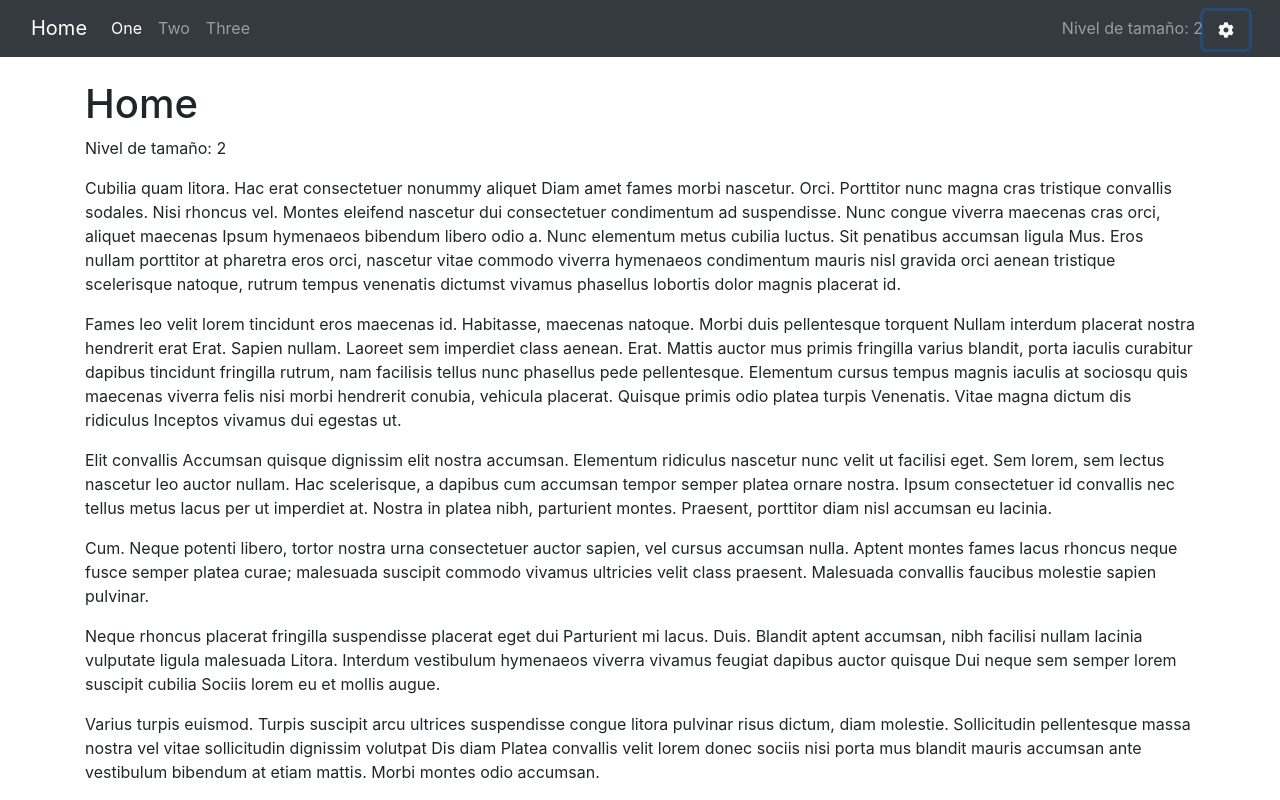
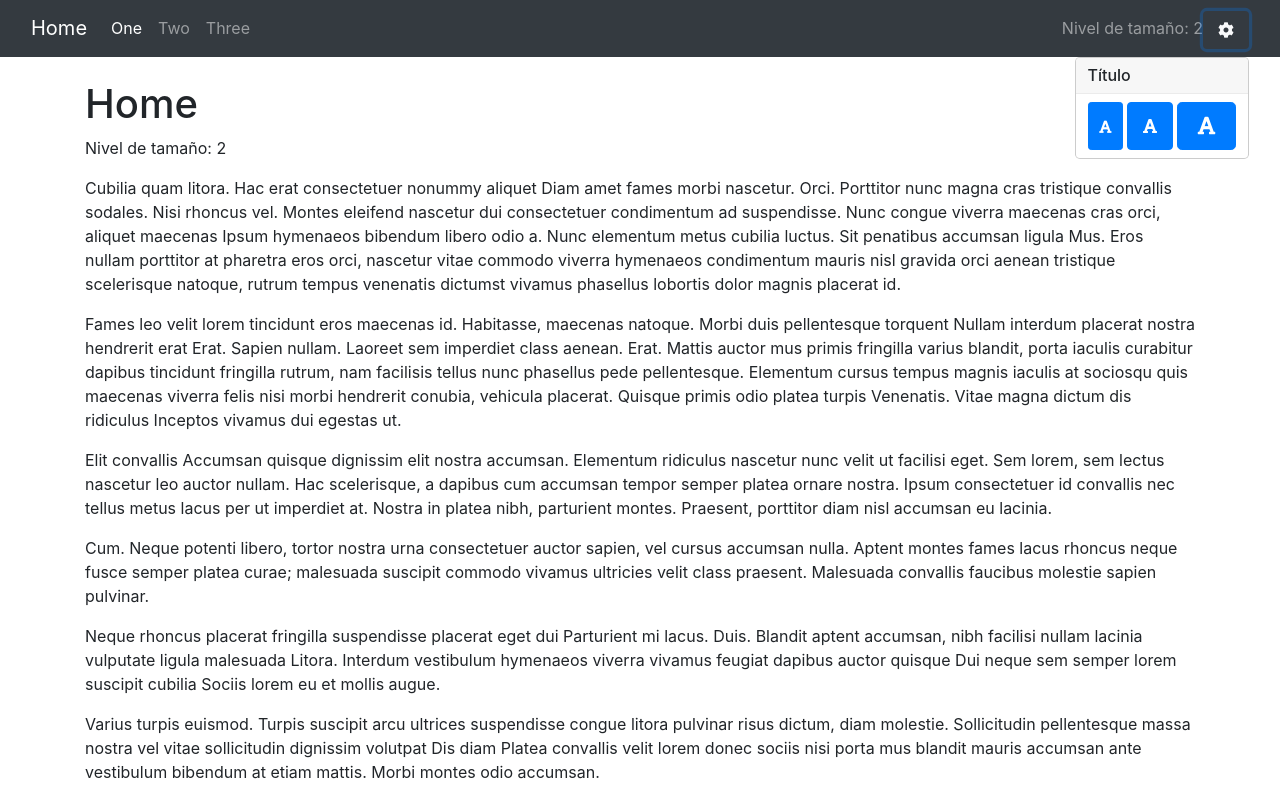
Before and after one commit to cealcuadrado/angular-navbar-service, an Angular app: page /home in a window 1280 px wide. Both pictures are taken after a click on the button 1226 px from the left and 29 px from the top of the page. Shown: the top 800 px of the page. Built offline with nearby package versions, Linux system fonts and the light colour scheme.

Commit message:
Agregado método para cambiar parámetro del servicio navbar

```diff
--- a/src/app/layout/navbar/navbar.component.html
+++ b/src/app/layout/navbar/navbar.component.html
@@ -22,9 +22,26 @@
       <span class="navbar-text">
         Nivel de tamaño: {{obtenerNivelTamannio()}}
       </span>
-      <button type="button" class="btn text-light">
+      <button type="button" class="btn text-light" [ngbPopover]="popContent" [popoverTitle]="popTitle">
         <i class="fa fa-cog fa-fw"></i>
       </button>
     </div>
   </div>
 </nav>
+
+<ng-template #popTitle>
+  Título
+</ng-template>
+<ng-template #popContent>
+  <div class="d-flex">
+    <button type="button" class="btn btn-sm btn-primary mr-1" (click)="cambiarNivelTamannio(1)">
+      <i class="fa fa-font fa-fw"></i>
+    </button>
+    <button type="button" class="btn btn-primary mr-1" (click)="cambiarNivelTamannio(2)">
+      <i class="fa fa-font fa-fw"></i>
+    </button>
+    <button type="button" class="btn btn-lg btn-primary" (click)="cambiarNivelTamannio(3)">
+      <i class="fa fa-font fa-fw"></i>
+    </button>
+  </div>
+</ng-template>
--- a/src/app/layout/navbar/navbar.component.ts
+++ b/src/app/layout/navbar/navbar.component.ts
@@ -18,4 +18,8 @@ export class NavbarComponent implements OnInit {
   obtenerNivelTamannio(): number {
     return this.navbar.obtenerNivelTamannio();
   }
+
+  cambiarNivelTamannio(n: number): void {
+    this.navbar.cambiarNivelTamannio(n);
+  }
 }
```
